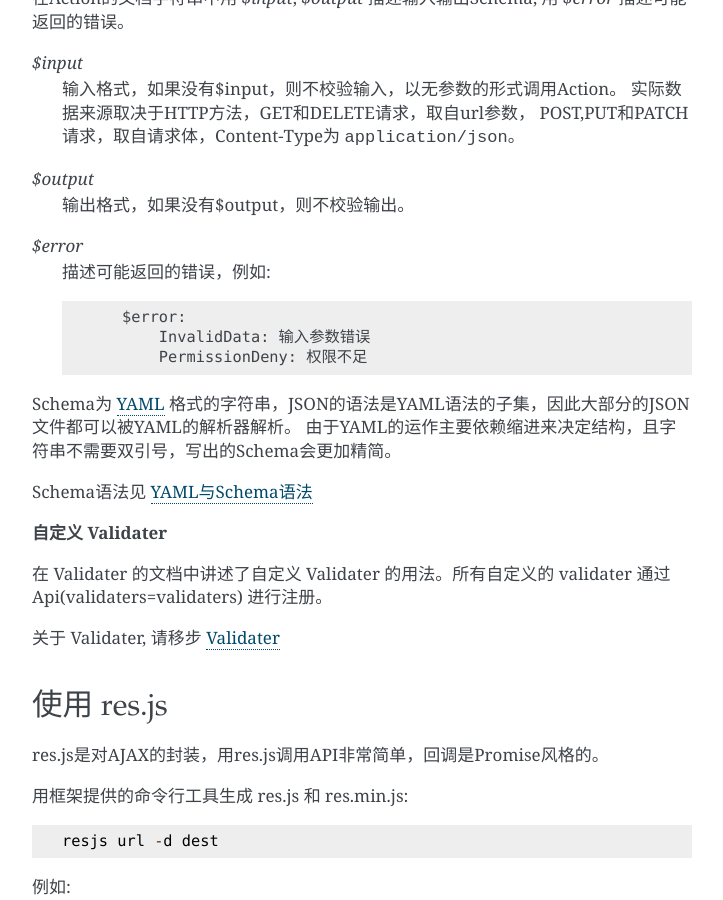
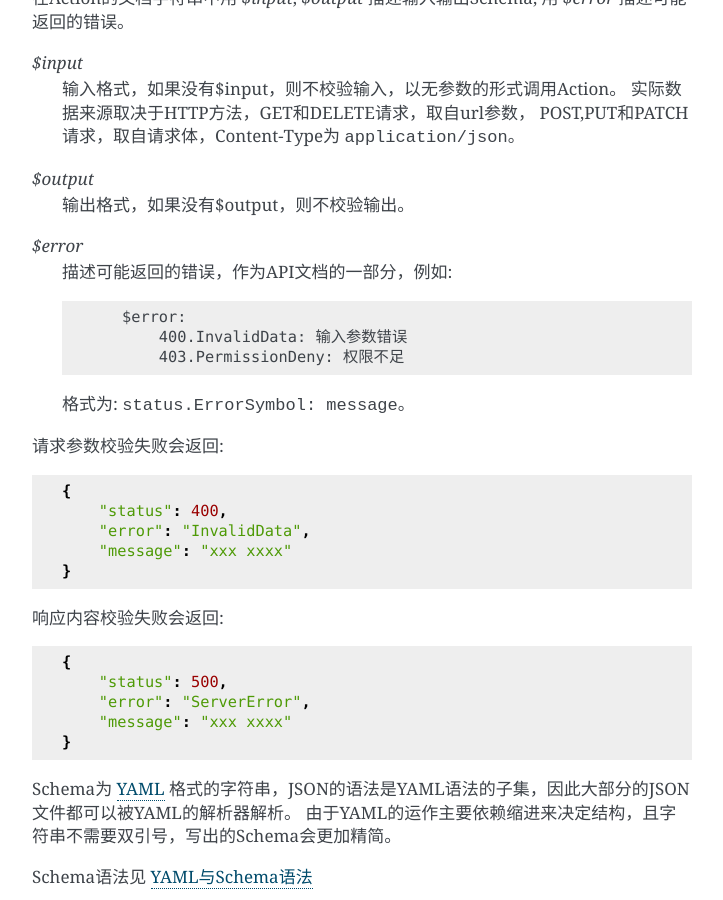
Before and after one commit to guyskk/flask-restaction, a Sphinx documentation site: the page built from docs/source/quickstart.rst, in a window 1280 px wide and 900 px high, scrolled down 1846 px. Shown: the whole window, without its empty margins (388-1111 px from the left). Built offline with Sphinx 7.4.7, drawn with Linux system fonts in a browser that asks for light colours; some of the changed text lies outside the part shown.

Commit message:
refactor abort and error response

```diff
--- a/docs/source/quickstart.rst
+++ b/docs/source/quickstart.rst
@@ -103,11 +103,30 @@
     输出格式，如果没有$output，则不校验输出。
 
 *$error*
-    描述可能返回的错误，例如::
+    描述可能返回的错误，作为API文档的一部分，例如::
 
         $error:
-            InvalidData: 输入参数错误
-            PermissionDeny: 权限不足
+            400.InvalidData: 输入参数错误
+            403.PermissionDeny: 权限不足
+
+    格式为: ``status.ErrorSymbol: message``。
+
+
+请求参数校验失败会返回::
+
+    {
+        "status": 400,
+        "error": "InvalidData",
+        "message": "xxx xxxx"
+    }
+
+响应内容校验失败会返回::
+
+    {
+        "status": 500,
+        "error": "ServerError",
+        "message": "xxx xxxx"
+    }
 
 Schema为 `YAML <https://zh.wikipedia.org/wiki/YAML>`_ 格式的字符串，JSON的语法是YAML语法的子集，因此大部分的JSON文件都可以被YAML的解析器解析。
 由于YAML的运作主要依赖缩进来决定结构，且字符串不需要双引号，写出的Schema会更加精简。
@@ -192,14 +211,24 @@
 返回错误信息
 ----------------------------
 
-.. code-block::python
+.. code-block:: python
 
     from flask_restaction import abort
 
     # 函数原型
-    abort(status_code, body=None, headers=None)
+    abort(code, error=None, message=None)
 
-如果没有body参数，效果和flask.abort一样。如果有body，会序列化为适当的格式返回。
+如果没有error参数，效果和flask.abort(code)一样。
+如果有error是flask.Response类型，效果和flask.abort(code, error)一样。
+其他情况返回内容为::
+
+    {
+        "status": code,
+        "error": error,
+        "message": message
+    }
+
+返回内容会序列化为适当的格式。
 
 
 身份验证&权限控制
@@ -265,6 +294,14 @@
 
 res.js 和 res.py 收到响应时，会自动将响应头中的令牌保存，发出请求时，会自动将令牌添加到请求头中。
 res.js 的令牌保存在浏览器的 LocalStorage 中。
+
+身份验证失败会返回::
+
+    {
+        "status": 403,
+        "error": "PermissionDeny",
+        "message": "xxx can't access xxxx"
+    }
 
 
 处理依赖关系
```
Also changed, not shown: 2 other files.
